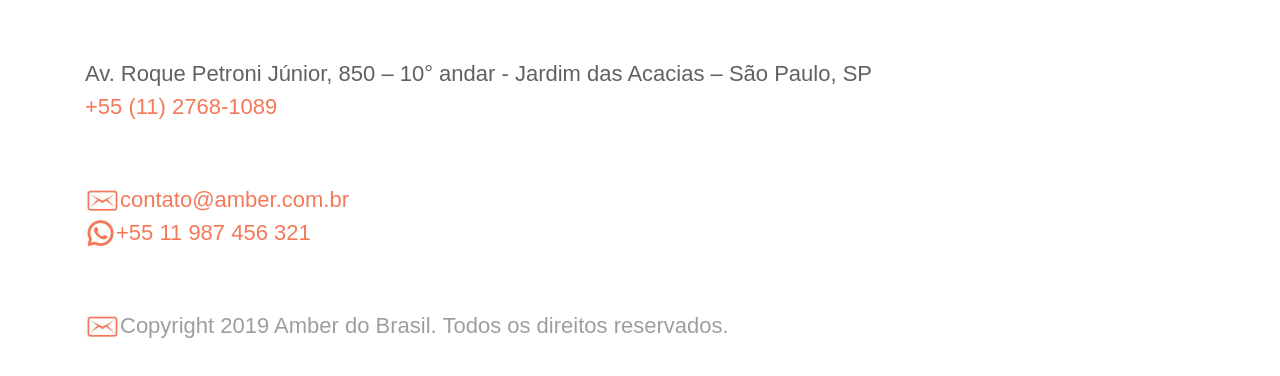
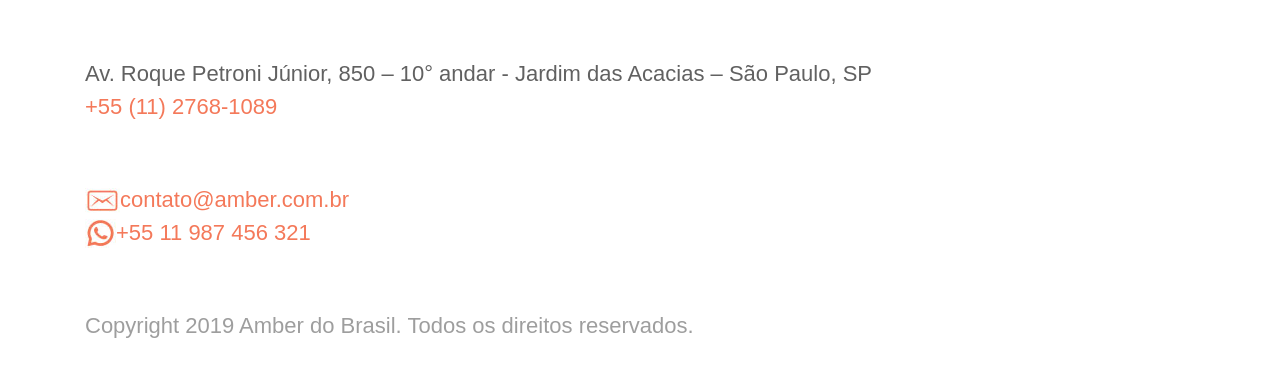
Before and after one commit to carloschhp/embed, a plain HTML site: page index.html in a window 1280 px wide. Shown: the part 4308-4684 px from the top of the page. Drawn offline with Linux system fonts and the light colour scheme.

Commit message:
Change icon

```diff
--- a/index.html
+++ b/index.html
@@ -268,7 +268,7 @@
 					<span class="phone"><img src="dist/img/icones/whats.jpg" alt="">+55 11 987 456 321</span>
 				</div>
 				<div class="main-footer__content__block">
-					<span class="copyright"><img src="dist/img/icones/email.jpg" alt="">Copyright 2019 Amber do Brasil. Todos os direitos reservados.</span>
+					<span class="copyright">Copyright 2019 Amber do Brasil. Todos os direitos reservados.</span>
 				</div>
 			</div>
 
```
